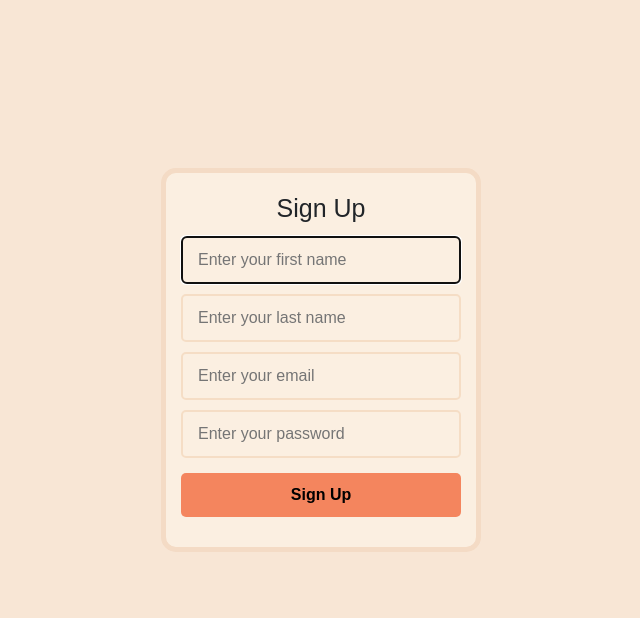
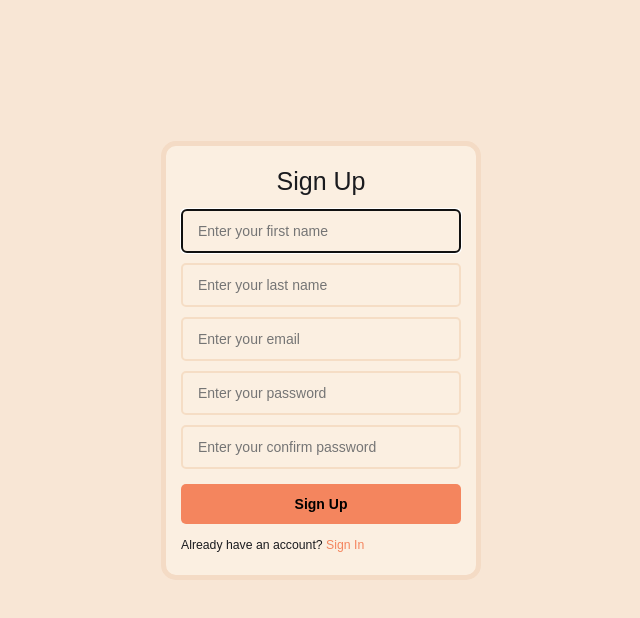
Before and after one commit to YusufHabeebah0409/Mini-Blog-App, an Angular app: page /sign-up in a window 1280 px wide. Shown: the top 618 px of the page, without its empty margins (319-959 px from the left). Built offline with nearby package versions, Linux system fonts and the light colour scheme.

Commit message:
add Angular Material and custom theme; enhance sign-up form with password confirmation and validation

```diff
--- a/angular.json
+++ b/angular.json
@@ -25,6 +25,7 @@
               }
             ],
             "styles": [
+              "src/custom-theme.scss",
               "src/styles.css"
             ]
           },
--- a/package.json
+++ b/package.json
@@ -20,10 +20,12 @@
   },
   "private": true,
   "dependencies": {
+    "@angular/cdk": "^20.2.4",
     "@angular/common": "^20.1.0",
     "@angular/compiler": "^20.1.0",
     "@angular/core": "^20.1.0",
     "@angular/forms": "^20.1.0",
+    "@angular/material": "^20.2.4",
     "@angular/platform-browser": "^20.1.0",
     "@angular/router": "^20.1.0",
     "rxjs": "~7.8.0",
--- a/src/app/sign-up/sign-up.html
+++ b/src/app/sign-up/sign-up.html
@@ -37,9 +37,15 @@
 
         }
 
+        <input type="password" placeholder="Enter your confirm password" formControlName="confirmPassword" />
+        @if(signupForm.get('confirmPassword')?.errors){
+            <p class="text-danger" *ngIf="signupForm.get('confirmPassword')?.hasError('pattern')">Password must containt at least 1 uppercase, 1 lowercase, 1 special character, a number and must not be less than 8 characters</p>
+        }
+
+
 
         <button (click)="signUp()">Sign Up</button>
 
-        <!-- <small>Already have an account? <a routerLink="/login"> Sign In</a></small> -->
+        <small>Already have an account? <a routerLink="/login"> Sign In</a></small>
     </form>
 </main>
--- a/src/app/sign-up/sign-up.ts
+++ b/src/app/sign-up/sign-up.ts
@@ -1,19 +1,20 @@
 import { CommonModule } from '@angular/common';
 import { Component, inject, OnInit } from '@angular/core';
-import { FormBuilder, FormsModule, ReactiveFormsModule, Validators,  } from '@angular/forms';
+import { FormBuilder, FormsModule, ReactiveFormsModule, Validators, } from '@angular/forms';
+import { MatSnackBar } from '@angular/material/snack-bar';
 import { Router, RouterLink } from '@angular/router';
 
 @Component({
   selector: 'app-sign-up',
-  imports: [RouterLink, CommonModule, FormsModule,ReactiveFormsModule ],
+  imports: [RouterLink, CommonModule, FormsModule, ReactiveFormsModule],
   templateUrl: './sign-up.html',
   styleUrl: './sign-up.css'
 })
-export class SignUp implements OnInit{
+export class SignUp implements OnInit {
 
   public builder = inject(FormBuilder);
 
-  constructor(private router: Router){}
+  constructor(private router: Router, private snackBar: MatSnackBar) { }
 
   signupForm = this.builder.group({
     firstName: ['', [Validators.required, Validators.minLength(2)]],
@@ -23,13 +24,10 @@ export class SignUp implements OnInit{
     confirmPassword: ['', [Validators.required, Validators.minLength(8), Validators.pattern(/^(?=.*[A-Z])(?=.*\d)(?=.*[@$!%*?&])[A-Za-z\d@$!%*?&]{8,}$/)]]
   })
 
-  password = this.signupForm.get('password')?.value;
-  confirmPassword = this.signupForm.get('confirmPassword')?.value;
-
 
   userDetails: Array<any> = []
 
-   ngOnInit() {
+  ngOnInit() {
     const getUserDetails = localStorage.getItem('userDetails');
     if (getUserDetails) {
       this.userDetails = JSON.parse(getUserDetails);
@@ -39,11 +37,15 @@ export class SignUp implements OnInit{
 
 
   signUp() {
-    if(this.password != this.confirmPassword){
+    const password = this.signupForm.get('password')?.value;
+    const confirmPassword = this.signupForm.get('confirmPassword')?.value;
+
+
+    if (password != confirmPassword) {
       alert('Password and Confirm Password should be same');
-    }else{
+    } else {
       const value = this.signupForm.value;
-       this.userDetails.push({
+      this.userDetails.push({
         firstName: value.firstName,
         lastName: value.lastName,
         email: value.email,
@@ -51,11 +53,20 @@ export class SignUp implements OnInit{
         confirmPassword: value.confirmPassword
       })
       localStorage.setItem('userDetails', JSON.stringify(this.userDetails));
-      this.router.navigate(['/sign-in'])
+      this.signupForm.reset();
+      this.snackBar.open('Signup successful ✅', 'Close', {
+        duration: 1000,
+        horizontalPosition: 'left',
+        verticalPosition: 'top',
+      });
+      setTimeout(() => {
+        this.router.navigate(['/sign-in'])
+      }, 500);
     }
-  }
+    }
 
 
 
 
-}
+
+  }
--- /dev/null
+++ b/src/custom-theme.scss
@@ -0,0 +1,35 @@
+
+// Include theming for Angular Material with `mat.theme()`.
+// This Sass mixin will define CSS variables that are used for styling Angular Material
+// components according to the Material 3 design spec.
+// Learn more about theming and how to use it for your application's
+// custom components at https://material.angular.dev/guide/theming
+@use '@angular/material' as mat;
+
+html {
+  @include mat.theme((
+    color: (
+      primary: mat.$azure-palette,
+      tertiary: mat.$blue-palette,
+    ),
+    typography: Roboto,
+    density: 0,
+  ));
+}
+
+body {
+  // Default the application to a light color theme. This can be changed to
+  // `dark` to enable the dark color theme, or to `light dark` to defer to the
+  // user's system settings.
+  color-scheme: light;
+
+  // Set a default background, font and text colors for the application using
+  // Angular Material's system-level CSS variables. Learn more about these
+  // variables at https://material.angular.dev/guide/system-variables
+  background-color: var(--mat-sys-surface);
+  color: var(--mat-sys-on-surface);
+  font: var(--mat-sys-body-medium);
+
+  // Reset the user agent margin.
+  margin: 0;
+}
--- a/src/index.html
+++ b/src/index.html
@@ -7,6 +7,8 @@
   <meta name="viewport" content="width=device-width, initial-scale=1">
   <link rel="icon" type="image/x-icon" href="favicon.ico">
   <link href="https://cdn.jsdelivr.net/npm/bootstrap@5.3.8/dist/css/bootstrap.min.css" rel="stylesheet" integrity="sha384-sRIl4kxILFvY47J16cr9ZwB07vP4J8+LH7qKQnuqkuIAvNWLzeN8tE5YBujZqJLB" crossorigin="anonymous">
+  <link href="https://fonts.googleapis.com/css2?family=Roboto:wght@300;400;500&display=swap" rel="stylesheet">
+  <link href="https://fonts.googleapis.com/icon?family=Material+Icons" rel="stylesheet">
 </head>
 <body>
   <app-root></app-root>
--- a/src/styles.css
+++ b/src/styles.css
@@ -7,3 +7,6 @@
 body{
     background-color: #f8e6d5;
 }
+
+html, body { height: 100%; }
+body { margin: 0; font-family: Roboto, "Helvetica Neue", sans-serif; }
```
Also changed, not shown: 1 other file (tests, documents, lock files or other folders).
